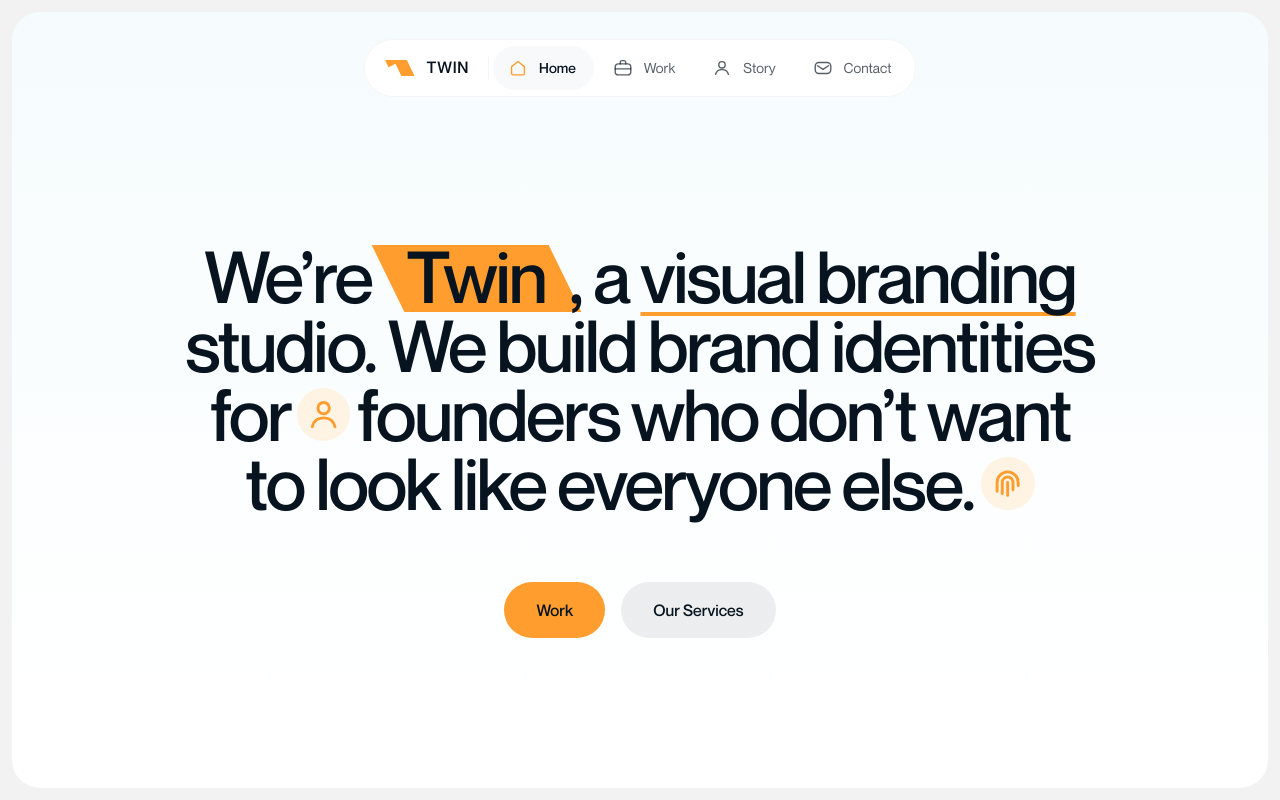
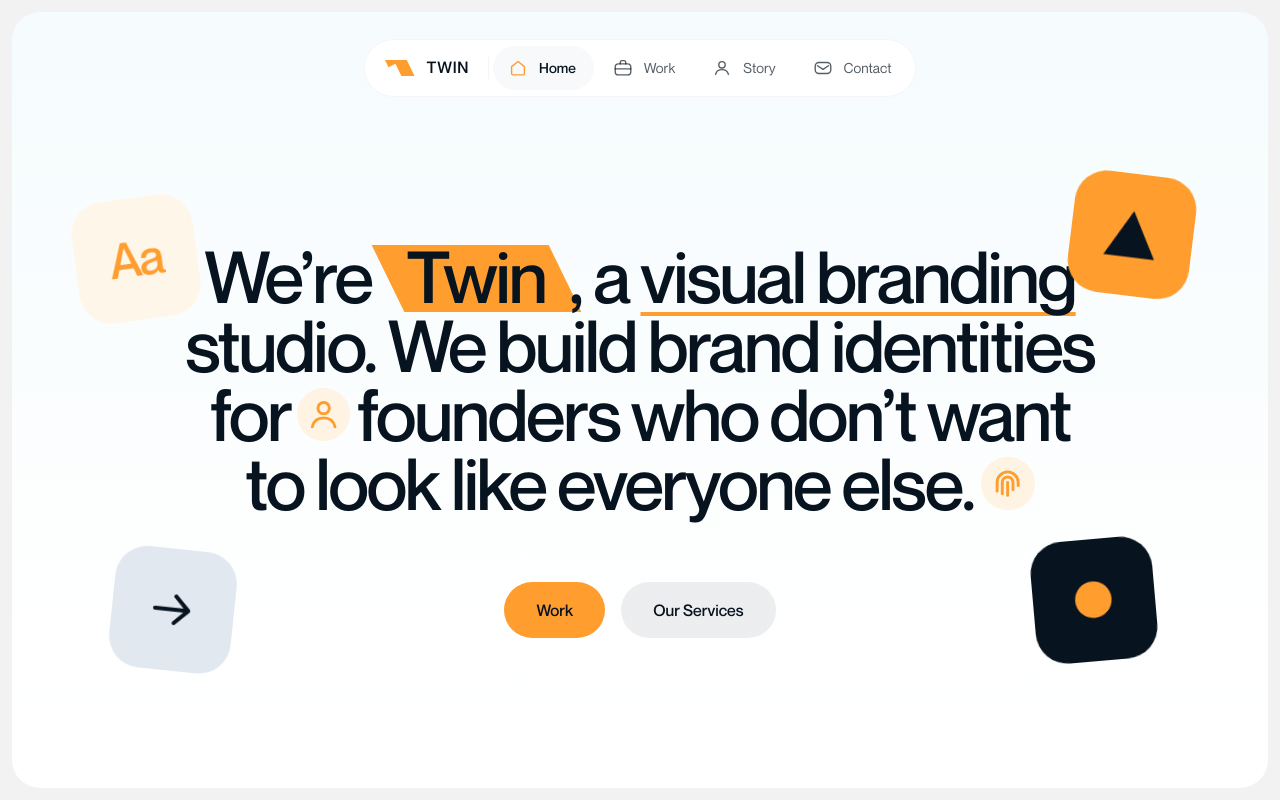
Before and after one commit to matthewostaco7/-twin-website, a Next.js app: page / in a window 1280 px wide. Built offline with nearby package versions, Linux system fonts and the light colour scheme.

Commit message:
Hero: flat brand tiles (Aa, triangle, arrow, dot) around the headline
Co-Authored-By: Claude Sonnet 5.5 <noreply@anthropic.com>
Claude-Session: https://claude.ai/code/session_01UqTkKkfJ5xTqC9vSdU1Zph

```diff
--- a/app/globals.css
+++ b/app/globals.css
@@ -139,6 +139,29 @@ p{text-wrap:pretty}
 .hero .ic.inl{box-sizing:border-box;width:.74em;height:.74em;padding:.1em;border-radius:50%;background:#FFF3E3;stroke:var(--signal);stroke-width:1.8;vertical-align:0;margin:0 .1em 0 -.08em}
 .hero .ic.inl.r{margin:0 0 0 .1em}
 .hero-cta{display:flex;flex-wrap:wrap;justify-content:center;gap:var(--s2)}
+.hero-viz{display:flex;justify-content:center;gap:var(--s1);order:3;margin-top:calc(-1 * var(--s2))}
+.hero-cta{order:2}
+.hv{display:grid;place-items:center;width:64px;aspect-ratio:1;border-radius:20px}
+.hv svg{width:50%;height:auto}
+.hv-a{background:var(--tint-card)}
+.hv-aa{font-size:24px;font-weight:500;line-height:1;letter-spacing:-.04em;color:var(--signal)}
+.hv-b{background:var(--signal)}
+.hv-b polygon{fill:var(--fg)}
+.hv-c{background:var(--air)}
+.hv-c svg{width:44%;fill:none;stroke:var(--fg);stroke-width:1.8;stroke-linecap:round;stroke-linejoin:round}
+.hv-d{background:var(--fg)}
+.hv-d circle{fill:var(--signal)}
+@media(min-width:1280px){
+  .hero-viz{display:block;order:0;margin:0;position:absolute;inset:0;pointer-events:none}
+  .hv{position:absolute;width:clamp(112px,9.5vw,148px);border-radius:32px;animation:hv-float 9s ease-in-out infinite}
+  .hv-aa{font-size:clamp(44px,3.8vw,60px)}
+  .hv-a{left:5%;top:24%;rotate:-8deg}
+  .hv-b{right:6%;top:22%;rotate:7deg;animation-delay:-3s}
+  .hv-c{left:8%;bottom:14%;rotate:6deg;animation-delay:-6s}
+  .hv-d{right:9%;bottom:16%;rotate:-5deg;animation-delay:-1.5s}
+}
+@keyframes hv-float{0%,100%{translate:0 0}50%{translate:0 -12px}}
+@media(prefers-reduced-motion:reduce){.hv{animation:none}}
 @media(max-width:900px){
   /* the hero's wash runs up behind the logo bar, so there is no band between them */
   .m-top{position:relative;z-index:1}
--- a/app/page.tsx
+++ b/app/page.tsx
@@ -17,6 +17,12 @@ export default function HomePage() {
           for <span className="nw"><IconFounder />founders</span> who don&rsquo;t want to look like everyone{" "}
           <span className="nw">else.<IconFingerprint /></span>
         </h1>
+        <div className="hero-viz" aria-hidden="true">
+          <span className="hv hv-a"><span className="hv-aa">Aa</span></span>
+          <span className="hv hv-b"><svg viewBox="0 0 100 100"><polygon points="50,12 92,88 8,88" /></svg></span>
+          <span className="hv hv-c"><svg viewBox="0 0 24 24"><path d="M4 12h15M13 6l6 6-6 6" /></svg></span>
+          <span className="hv hv-d"><svg viewBox="0 0 100 100"><circle cx="50" cy="50" r="30" /></svg></span>
+        </div>
         <div className="hero-cta">
           <Link className="btn" href="/work">Work</Link>
           <a className="btn btn-2" href="#services">Our Services</a>
```
